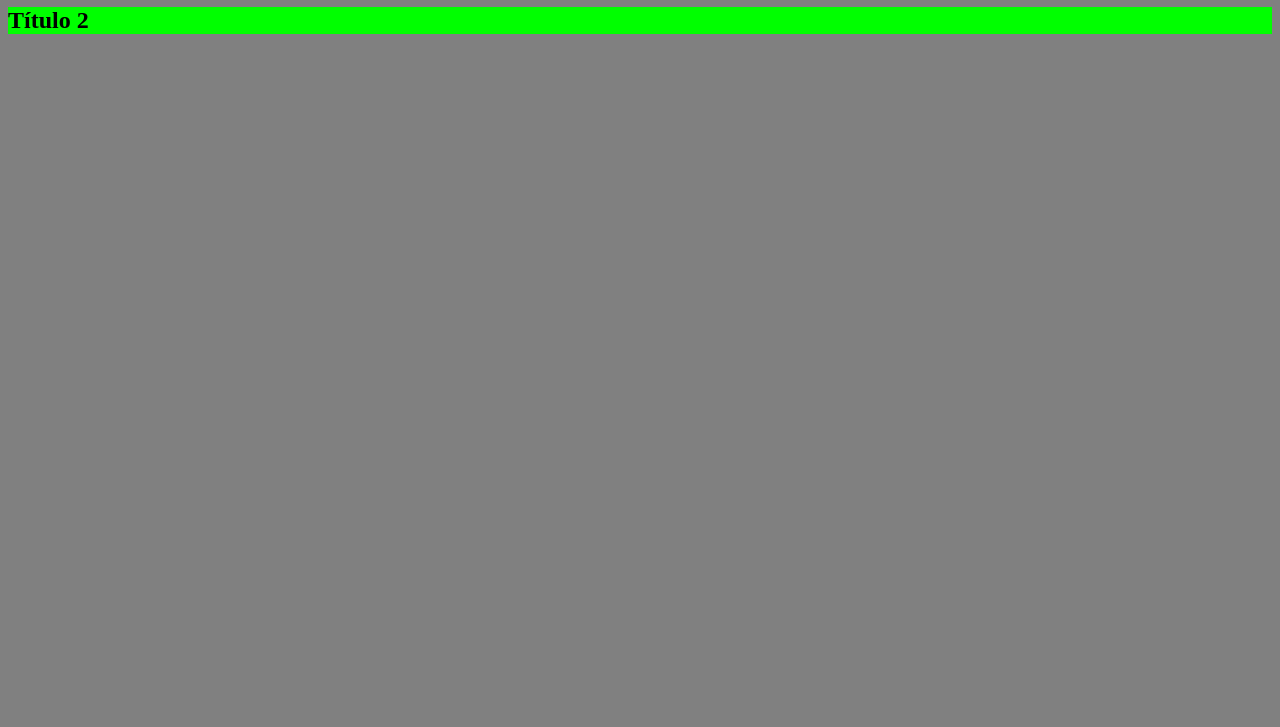
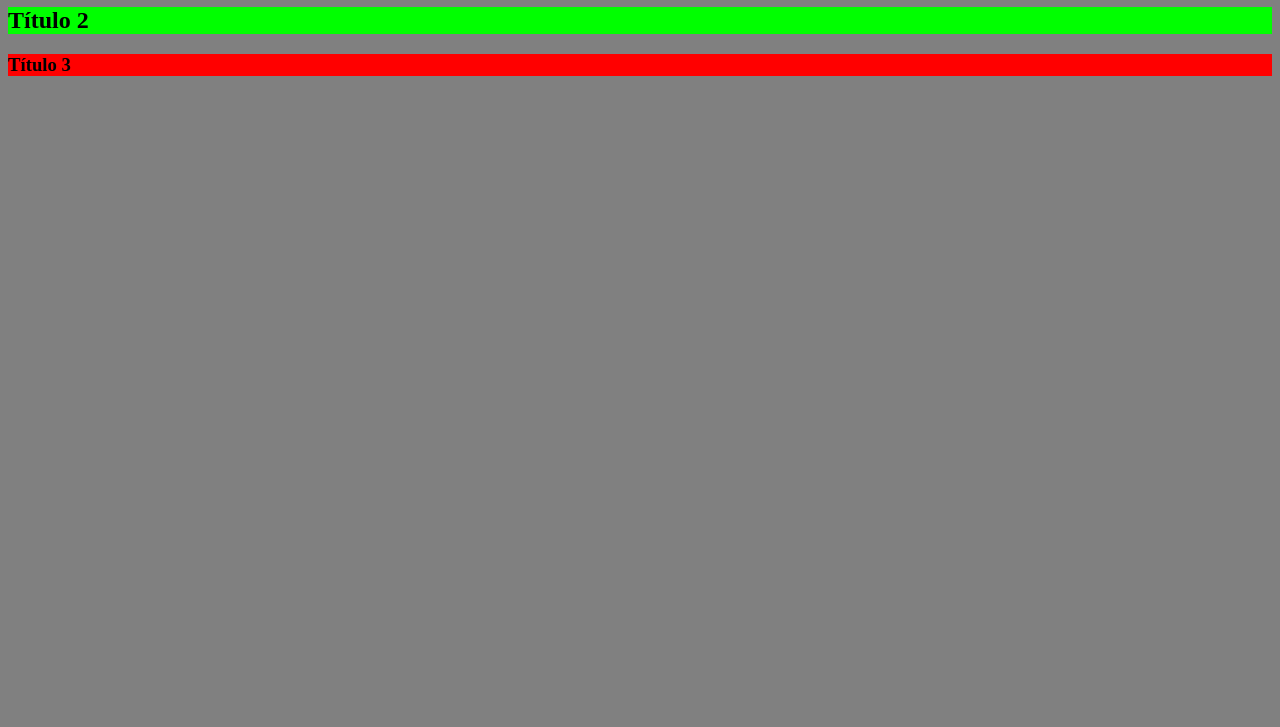
Before and after one commit to hebertphp/HTML_CSS_2023, a plain HTML site: page aula_240323/index.html in a window 1280 px wide. Shown: the part 73-800 px from the top of the page. Drawn offline with Linux system fonts and the light colour scheme.

Commit message:
24/03/23

```diff
--- a/aula_240323/index.html
+++ b/aula_240323/index.html
@@ -13,5 +13,6 @@
 <body>
     <h1>Página com cores</h1>
     <h2>Título 2</h2>
+    <h3>Título 3</h3>
 </body>
 </html>
--- a/aula_240323/style.css
+++ b/aula_240323/style.css
@@ -6,6 +6,12 @@ h1{
 }
 h2{
     background-color: rgb(0,255,0);
+}
+h3{
+    background-color: hsl(0, 100%, 50%);
+}
+h3:hover{
+    background-color: hsl(0, 100%, 80%);
 }
 /*
 Cor Hexadecimal
```
